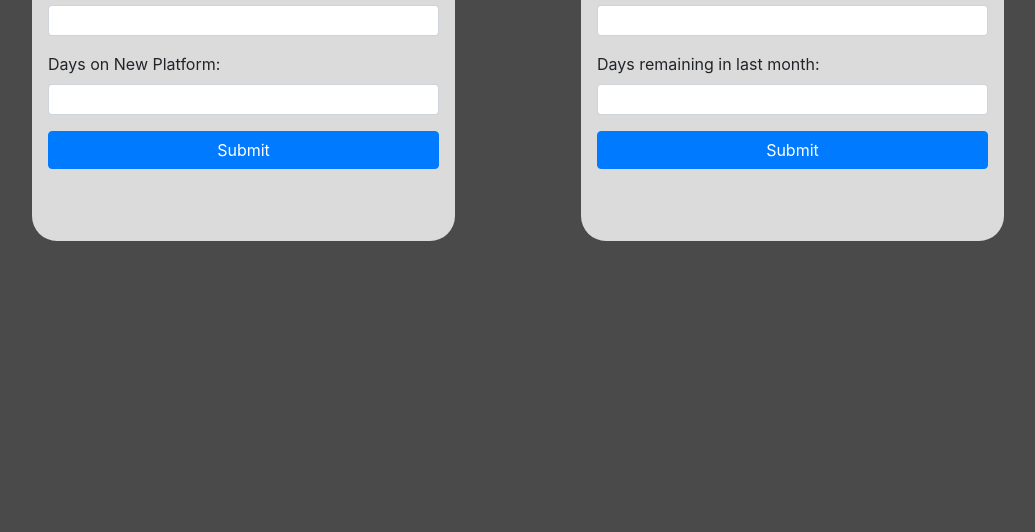
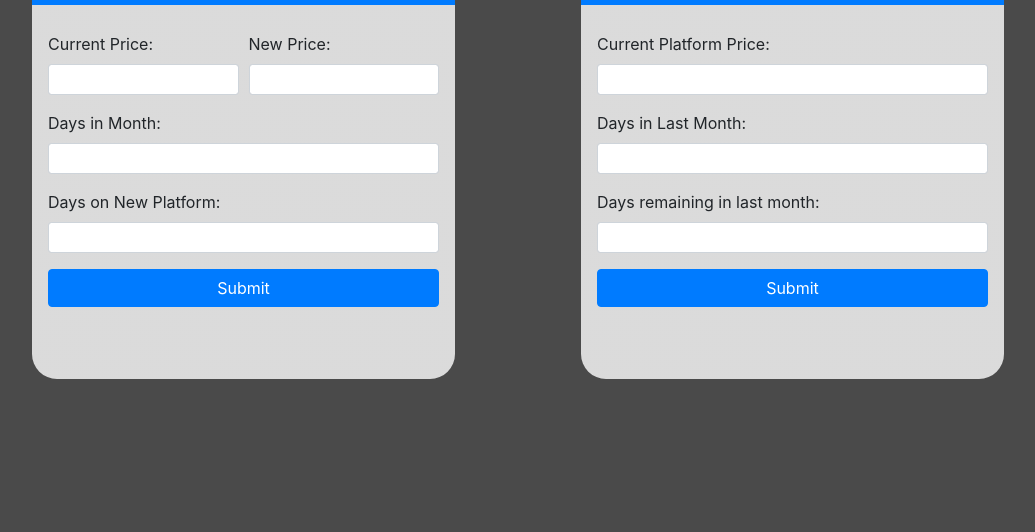
Before and after one commit to WilliamForbesJr/ProraterApp, a website: page index.html in a window 1280 px wide. Shown: the part 268-800 px from the top of the page, without its empty margins (122-1157 px from the left). Drawn offline with Linux system fonts and the light colour scheme.

Commit message:
add vertical center bootstrap class

```diff
--- a/index.html
+++ b/index.html
@@ -5,8 +5,8 @@
         <link rel="stylesheet" href="./css/styles.css">
     </head>
     <body>
-        <div class="container-fluid d-flex justify-content-center">
-            <div class="row no gutters">
+        <div class="container-fluid h-100 d-flex justify-content-center">
+            <div class="my-auto row no gutters">
                 <div class="col-lg-6">
                 <div class="prorater mt-5 mx-5">
                     <h2 class="header mt-1 mb-5 flex-center">Downgrade</h2>
```
